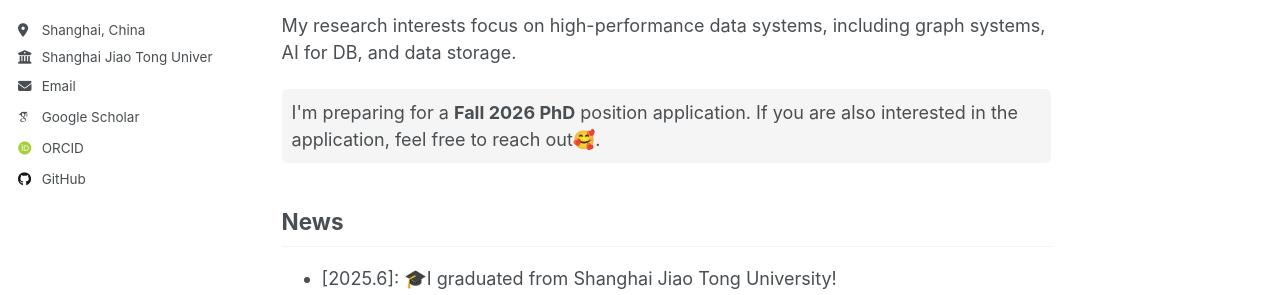
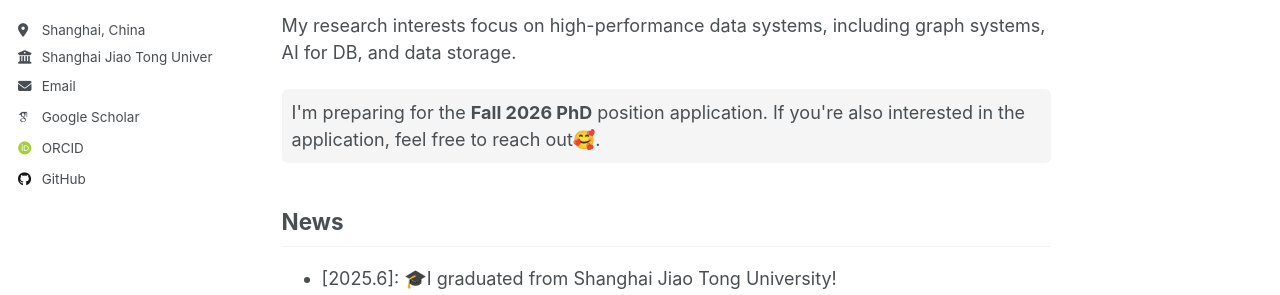
Before and after one commit to HCAHOI/hcahoi.github.io, a Jekyll site: the page built from _pages/about.md, in a window 1280 px wide and 900 px high. Shown: the part 315-610 px from the top of the window. Built offline with Jekyll 4.4.1, drawn with Linux system fonts in a browser that asks for light colours; some web fonts are replaced; a script that is not in the unit is left out.

Commit message:
Update about.md

```diff
--- a/_pages/about.md
+++ b/_pages/about.md
@@ -12,7 +12,7 @@ I recently received my B.Eng. in Computer Science and Technology from the [Schoo
 My research interests focus on high-performance data systems, including graph systems, AI for DB, and data storage.
 
 <div style="background-color:#f5f5f5; padding:10px; border-radius:6px;">
-I'm preparing for a <strong>Fall 2026 PhD</strong> position application. If you are also interested in the application, feel free to reach out🥰.
+I'm preparing for the <strong>Fall 2026 PhD</strong> position application. If you're also interested in the application, feel free to reach out🥰.
 </div>
 
 ## News
```
